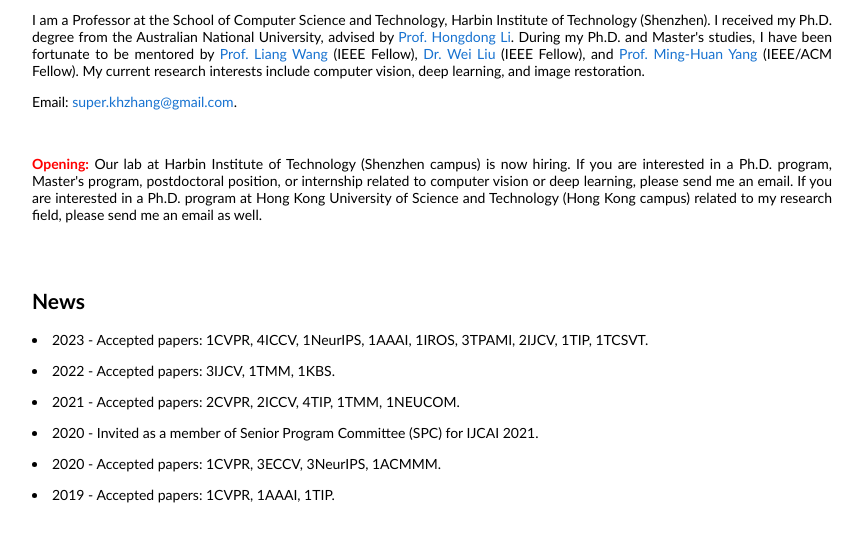
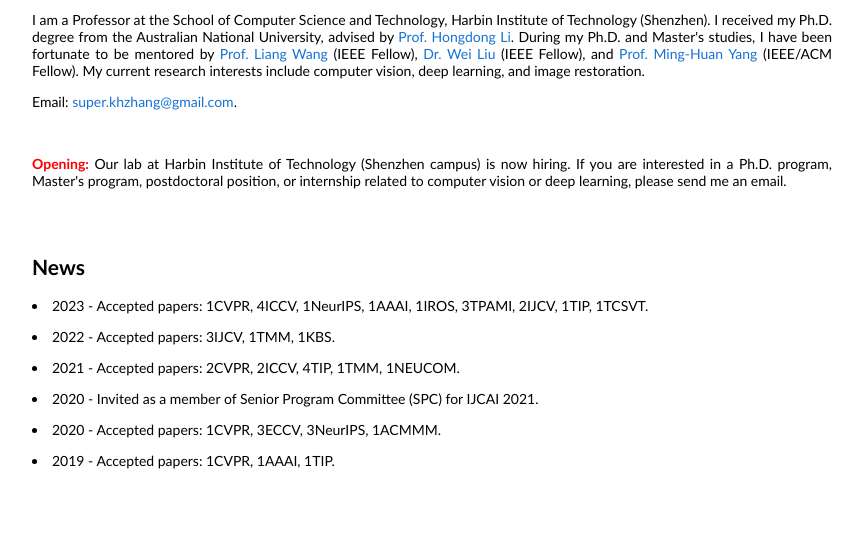
Before and after one commit to zhangkaihao/zhangkaihao.github.io, a plain HTML site: page index.html in a window 1280 px wide. Shown: the part 149-690 px from the top of the page, without its empty margins (208-1071 px from the left). Drawn offline with Linux system fonts and the light colour scheme.

Commit message:
Update index.html

```diff
--- a/index.html
+++ b/index.html
@@ -58,7 +58,7 @@
 
 			<br>
 
-			<p style="text-align:justify; text-justify:inter-ideograph;"><span style="color:red; font-weight:bold;">Opening:</span> Our lab at Harbin Institute of Technology (Shenzhen campus) is now hiring. If you are interested in a Ph.D. program, Master's program, postdoctoral position, or internship related to computer vision or deep learning, please send me an email. If you are interested in a Ph.D. program at Hong Kong University of Science and Technology (Hong Kong campus) related to my research field, please send me an email as well.</p>
+			<p style="text-align:justify; text-justify:inter-ideograph;"><span style="color:red; font-weight:bold;">Opening:</span> Our lab at Harbin Institute of Technology (Shenzhen campus) is now hiring. If you are interested in a Ph.D. program, Master's program, postdoctoral position, or internship related to computer vision or deep learning, please send me an email.</p>
 
 
 
```
